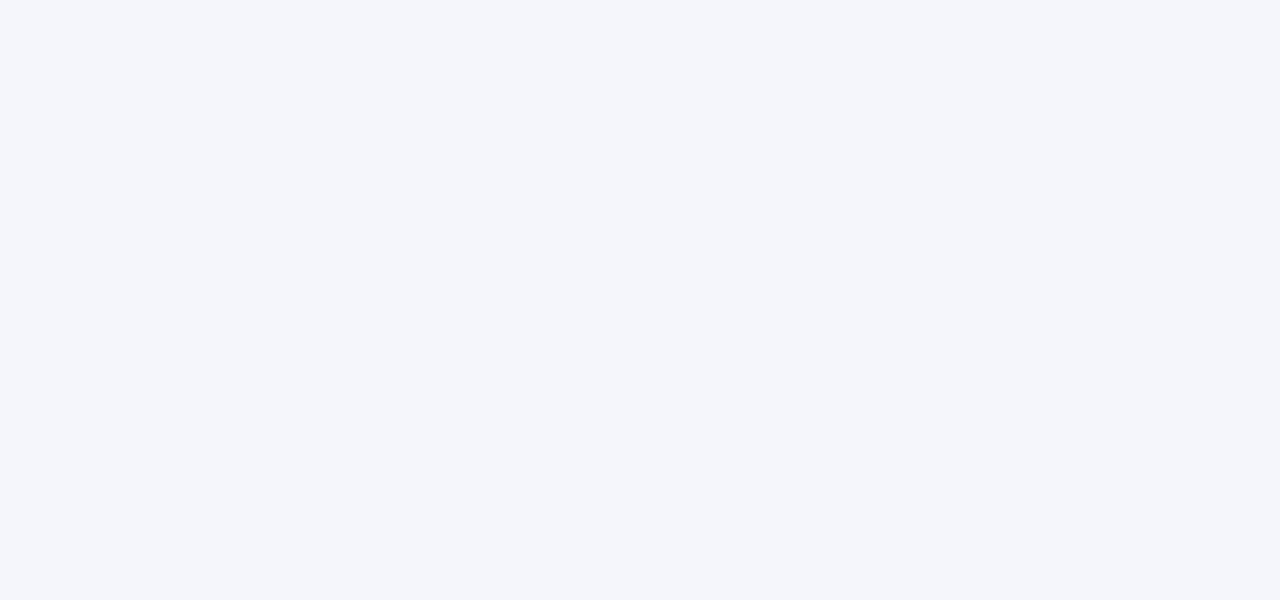
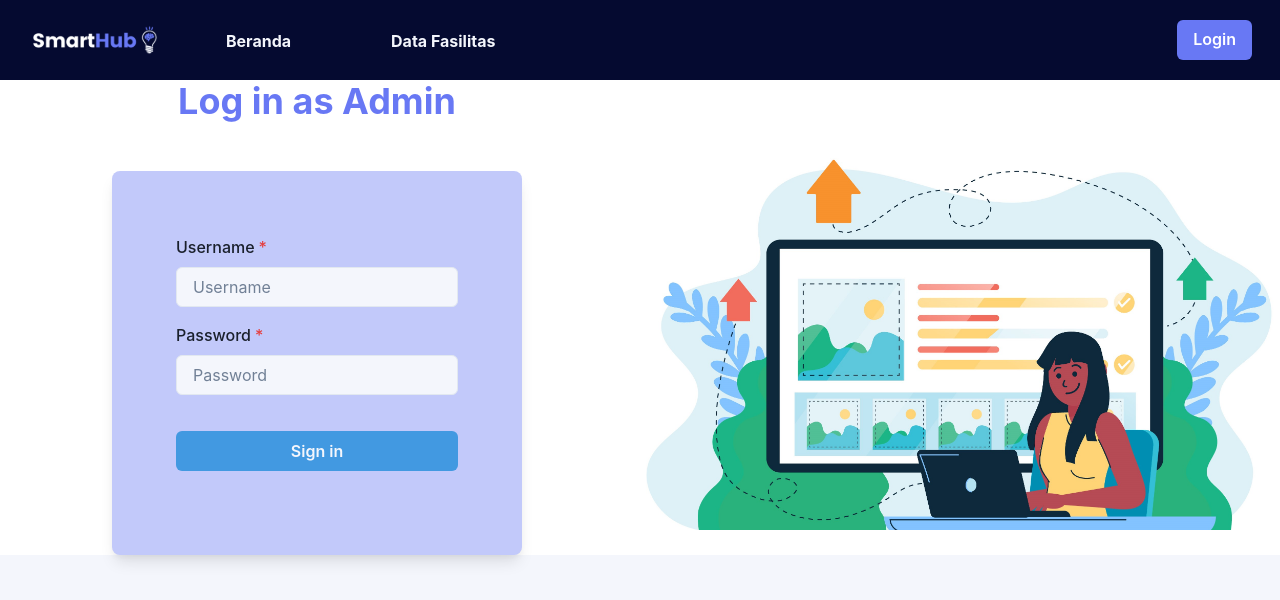
Before and after one commit to KinantiWening1/smarthub_fe, a React (Vite) app: page /login in a window 1280 px wide. Shown: the top 600 px of the page. Built offline with nearby package versions, Linux system fonts and the light colour scheme.

Commit message:
login logout

```diff
--- a/src/App.tsx
+++ b/src/App.tsx
@@ -1,4 +1,5 @@
 // Import functions
+import AdminPage from "./pages/AdminPage.tsx";
 import BookingData from "./pages/BookingData.tsx";
 import LandingPage from "./pages/LandingPage.tsx";
 import LoginPage from "./pages/LoginPage.tsx";
@@ -19,6 +20,7 @@ function App() {
 				<Routes>
 					<Route path="/">
 						{/* public routes l*/}
+						<Route path="admin" element={<AdminPage />} />
 						<Route path="/" element={<LandingPage />} />
 						<Route path="/login" element={<LoginPage />} />
 						<Route path="/roompublic" element={<RoomPublic />} />
--- /dev/null
+++ b/src/components/Login.tsx
@@ -0,0 +1,89 @@
+import React, { useRef, useState } from 'react';
+import { Link as RouterLink } from "react-router-dom";
+'use client'
+
+import {
+    Flex,
+    Box,
+    FormControl,
+    FormLabel,
+    Input,
+    Stack,
+    Button,
+    Heading,
+    Image
+  } from '@chakra-ui/react'
+
+const Login: React.FC = () => {
+    const initialRef = useRef<HTMLInputElement | null>(null);
+    const adminAccount = {
+        username: "admin123",
+        password: "adminpass123"
+    }
+    const [account, setAccount] = useState({
+        username: '',
+        password: '',
+    });
+
+    function handleLogin(account: any): string {
+        if (account.username === adminAccount.username) {
+            if (account.password === adminAccount.password) {
+            return "/admin"
+            }
+        };
+        return "/login"
+    }
+
+    const handleChange = (e: React.ChangeEvent<HTMLInputElement>) => {
+        setAccount({ ...account, [e.target.name]: e.target.value });
+    };
+
+    return (
+      <Stack minH={'full'} direction={{ base: 'column', md: 'row' }} bg={"#FFFFFF"}>
+        <Flex align={'center'} justify={'center'}>
+            <Stack justify={'flex-start'} px={28}>
+                <Stack align={'center'} mb={10}>
+                    <Heading fontSize={'4xl'} color={"#6878F4"}>Log in as Admin</Heading>
+                </Stack>
+                <Box
+                    rounded={'lg'}
+                    bg={"#C2C9FA"}
+                    boxShadow={'lg'}
+                    p={16}>
+                    <Stack spacing={4}>
+                        <FormControl id="username" isRequired>
+                            <FormLabel>Username</FormLabel>
+                            <Input ref={initialRef} placeholder="Username" name="username" onChange={handleChange} bg={'white'}/>
+                        </FormControl>
+                        <FormControl id="password" isRequired>
+                            <FormLabel>Password</FormLabel>
+                            <Input ref={initialRef} placeholder="Password" name="password" onChange={handleChange} bg={'white'}/>
+                        </FormControl>
+                        <Button
+                            as={RouterLink} to={handleLogin(account)}
+                            bg={'blue.400'}
+                            color={'white'}
+                            my={5}
+                            _hover={{
+                                bg: 'blue.500',
+                            }}>
+                            Sign in
+                        </Button>
+                    </Stack>
+                </Box>
+            </Stack>
+        </Flex>
+        <Flex flex={1}>
+            <Image
+                alt={'Login Image'}
+                objectFit={'contain'}
+                src={
+                '../loginadmin.jpg'
+                }
+            />
+        </Flex>
+      </Stack>
+    )
+}
+
+export default Login;
--- a/src/components/Logout.tsx
+++ b/src/components/Logout.tsx
@@ -0,0 +1,22 @@
+import React from 'react';
+import {Button} from "@chakra-ui/react";
+import { Link as RouterLink } from "react-router-dom";
+
+const customButtonStyle = {
+    backgroundColor: '#6878F4',
+    color: 'white',
+  };
+
+const Logout: React.FC = () => {
+    return(
+        <Button
+            colorScheme="blue"
+            mr={3}
+            as={RouterLink} to="/"
+            style={customButtonStyle}
+            > Log out
+        </Button>
+    )
+}
+
+export default Logout;
--- a/src/components/Navbar.tsx
+++ b/src/components/Navbar.tsx
@@ -9,6 +9,7 @@ import {
   } from "@chakra-ui/react";
   import { Link as RouterLink } from "react-router-dom";
   import Logo from '../assets/logo_horizontal.svg';
+  import Logout from '../components/Logout'
 
 
   export default function Navbar(props: { status: string; } ){
@@ -167,6 +168,8 @@ import {
           </Flex>
           }
 
+          { isAdmin && <Logout/>}
+
           { isPublic &&
             <Button colorScheme="blue" mr={3} as={RouterLink} to="/login" style={customButtonStyle}>
               Login
--- /dev/null
+++ b/src/pages/AdminPage.tsx
@@ -0,0 +1,17 @@
+import Navbar from '../components/Navbar'
+import Header from '../components/Header'
+import Testimony from '../components/Testimony'
+import WhatYouGet from '../components/WhatYouGet'
+import Footer from '../components/Footer'
+
+export default function AdminPage() {
+    return (
+      <>
+      <Navbar status="admin"/>
+      <Header/>
+      <Testimony/>
+      <WhatYouGet/>
+      <Footer/>
+      </>
+    );
+}
--- a/src/pages/LoginPage.tsx
+++ b/src/pages/LoginPage.tsx
@@ -1,8 +1,12 @@
+import Navbar from '../components/Navbar'
+import Login from '../components/Login'
+'use client'
+
 export default function LoginPage() {
-    return (
-        // Your JSX code for the login page
-        <div>
-          {/* Login form, input fields, buttons, etc. */}
-        </div>
-      );
+  return (
+    <>
+    <Navbar status="public"/>
+    <Login/>
+    </>
+  )
 }
```
Also changed, not shown: public/loginadmin.jpg (added).
